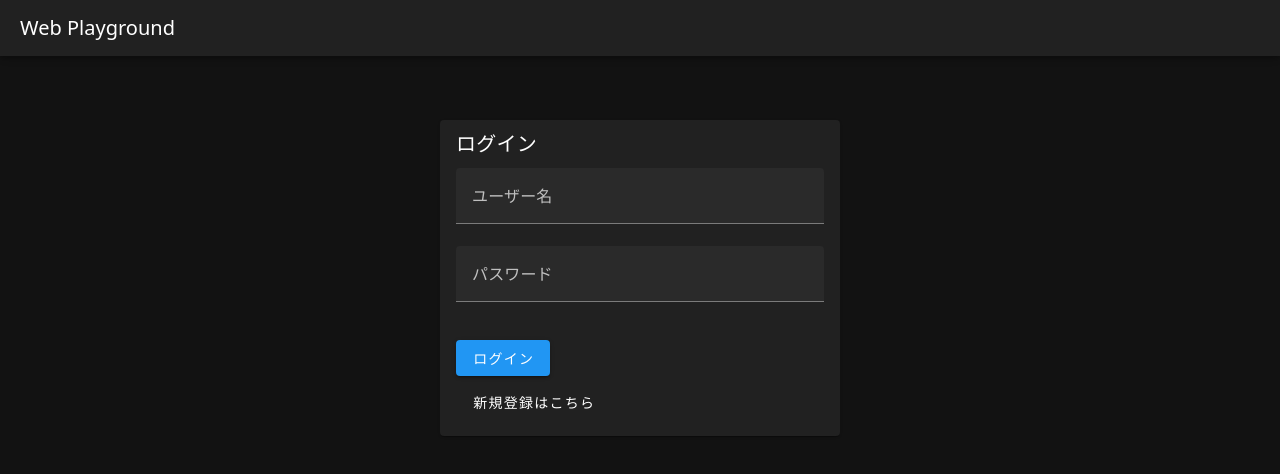
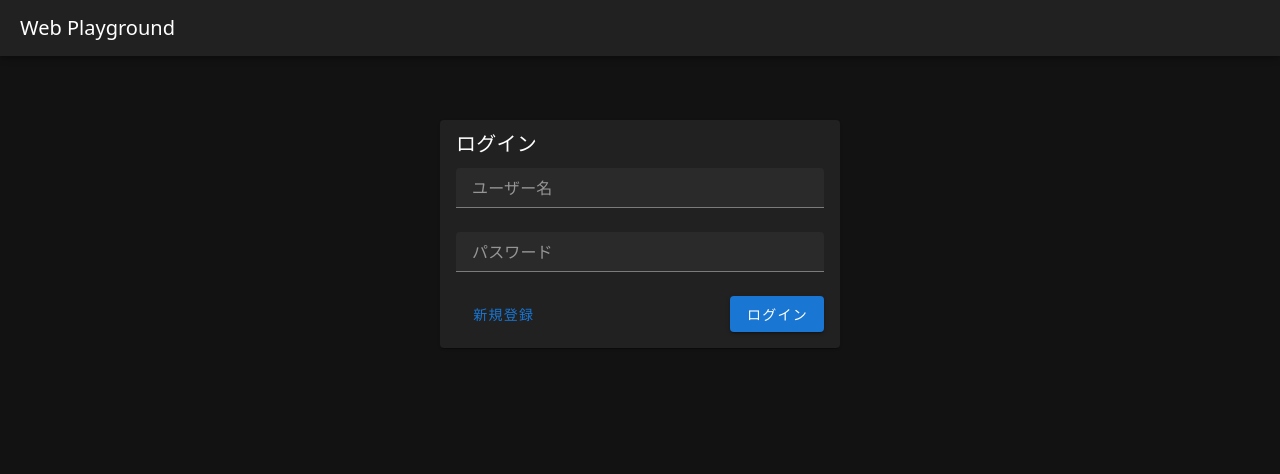
Before and after one commit to echo295s/web-playground, a Vue app in the folder frontend/: page / in a window 1280 px wide. Shown: the top 474 px of the page. Built offline with nearby package versions, Linux system fonts and the light colour scheme.

Commit message:
リモートPCの変更を反映

```diff
--- a/frontend/src/App.vue
+++ b/frontend/src/App.vue
@@ -3,7 +3,7 @@
     <v-app-bar density="comfortable" elevate-on-scroll>
       <v-app-bar-title>Web Playground</v-app-bar-title>
       <v-spacer />
-      <v-btn v-if="isLoggedIn" color="primary" variant="text" @click="logout">ログアウト</v-btn>
+      <v-btn v-if="isLoggedIn" variant="text" @click="logout">ログアウト</v-btn>
     </v-app-bar>
     <v-main>
       <v-container>
--- a/frontend/src/components/Chat.vue
+++ b/frontend/src/components/Chat.vue
@@ -2,16 +2,17 @@
   <v-card class="mx-auto my-8" max-width="600">
     <v-card-title>ようこそ「{{ username }}」さん</v-card-title>
     <v-card-text>
-      <div class="d-flex gap-2 mb-4">
+      <div class="d-flex gap-2 mb-1">
         <v-text-field
           name="newMessage"
           v-model="newMessage"
           placeholder="メッセージを入力"
+          autocomplete="off"
           hide-details
-          density="comfortable"
-          class="flex-grow-1"
+          density="compact"
+          class="flex-grow-1 pr-2"
         />
-        <v-btn @click="sendMessage">送信</v-btn>
+        <v-btn color="primary" @click="sendMessage">送信</v-btn>
       </div>
       <v-list>
         <v-list-item
@@ -19,7 +20,7 @@
           :key="msg.id"
         >
           <template #prepend>
-            <v-avatar size="24">
+            <v-avatar size="24" :style="{ 'background-color': 'gray' }">
               <img :src="userIcon" alt="user icon" />
             </v-avatar>
           </template>
--- a/frontend/src/components/Login.vue
+++ b/frontend/src/components/Login.vue
@@ -3,14 +3,33 @@
     <v-card-title>ログイン</v-card-title>
     <v-card-text>
       <v-form @submit.prevent="login">
-        <v-text-field v-model="username" label="ユーザー名" />
-        <v-text-field v-model="password" label="パスワード" type="password" />
-        <v-btn type="submit" color="primary" class="mt-4">ログイン</v-btn>
+        <v-text-field
+          class="mb-6"
+          v-model="username"
+          placeholder="ユーザー名"
+          density="compact"
+          hide-details
+          autocomplete="username"
+        />
+        <v-text-field
+          class="mb-6"
+          v-model="password"
+          placeholder="パスワード"
+          density="compact"
+          hide-details
+          type="password"
+          autocomplete="current-password"
+        />
+        <div class="d-flex justify-space-between">
+          <v-btn variant="text" color="primary" @click="$emit('go-register')">
+            新規登録
+          </v-btn>
+          <v-btn type="submit" color="primary">
+            ログイン
+          </v-btn>
+        </div>
       </v-form>
       <v-alert v-if="error" type="error" class="mt-4">{{ error }}</v-alert>
-      <v-btn variant="text" class="mt-2" @click="$emit('go-register')">
-        新規登録はこちら
-      </v-btn>
     </v-card-text>
   </v-card>
 </template>
--- a/frontend/src/components/Register.vue
+++ b/frontend/src/components/Register.vue
@@ -3,15 +3,34 @@
     <v-card-title>ユーザー登録</v-card-title>
     <v-card-text>
       <v-form @submit.prevent="register">
-        <v-text-field v-model="username" label="ユーザー名" />
-        <v-text-field v-model="password" label="パスワード" type="password" />
-        <v-btn type="submit" color="primary" class="mt-4">登録</v-btn>
+        <v-text-field
+          class="mb-6"
+          v-model="username"
+          placeholder="ユーザー名"
+          density="compact"
+          hide-details
+          autocomplete="username"
+        />
+        <v-text-field
+          class="mb-6"
+          v-model="password"
+          placeholder="パスワード"
+          density="compact"
+          hide-details
+          type="password"
+          autocomplete="new-password"
+        />
+        <div class="d-flex justify-space-between">
+          <v-btn variant="text" color="primary" @click="$emit('go-login')">
+            ログインへ戻る
+          </v-btn>
+          <v-btn type="submit" color="primary">
+            登録
+          </v-btn>
+        </div>
       </v-form>
       <v-alert v-if="message" type="success" class="mt-4">{{ message }}</v-alert>
       <v-alert v-if="error" type="error" class="mt-4">{{ error }}</v-alert>
-      <v-btn variant="text" class="mt-2" @click="$emit('go-login')">
-        ログインへ戻る
-      </v-btn>
     </v-card-text>
   </v-card>
 </template>
--- a/frontend/src/main.js
+++ b/frontend/src/main.js
@@ -15,6 +15,8 @@ const vuetify = createVuetify({
       dark: {
         colors: {
           background: '#121212',
+          primary: '#1976D2',
+          secondary: '#424242',
           'on-background': '#e0e0e0',
         },
       },
--- a/frontend/src/style.css
+++ b/frontend/src/style.css
@@ -2,6 +2,6 @@
   font-family: system-ui, sans-serif;
 }
 
-body {
-  margin: 0;
+html {
+  overflow-y: auto !important;
 }
```
